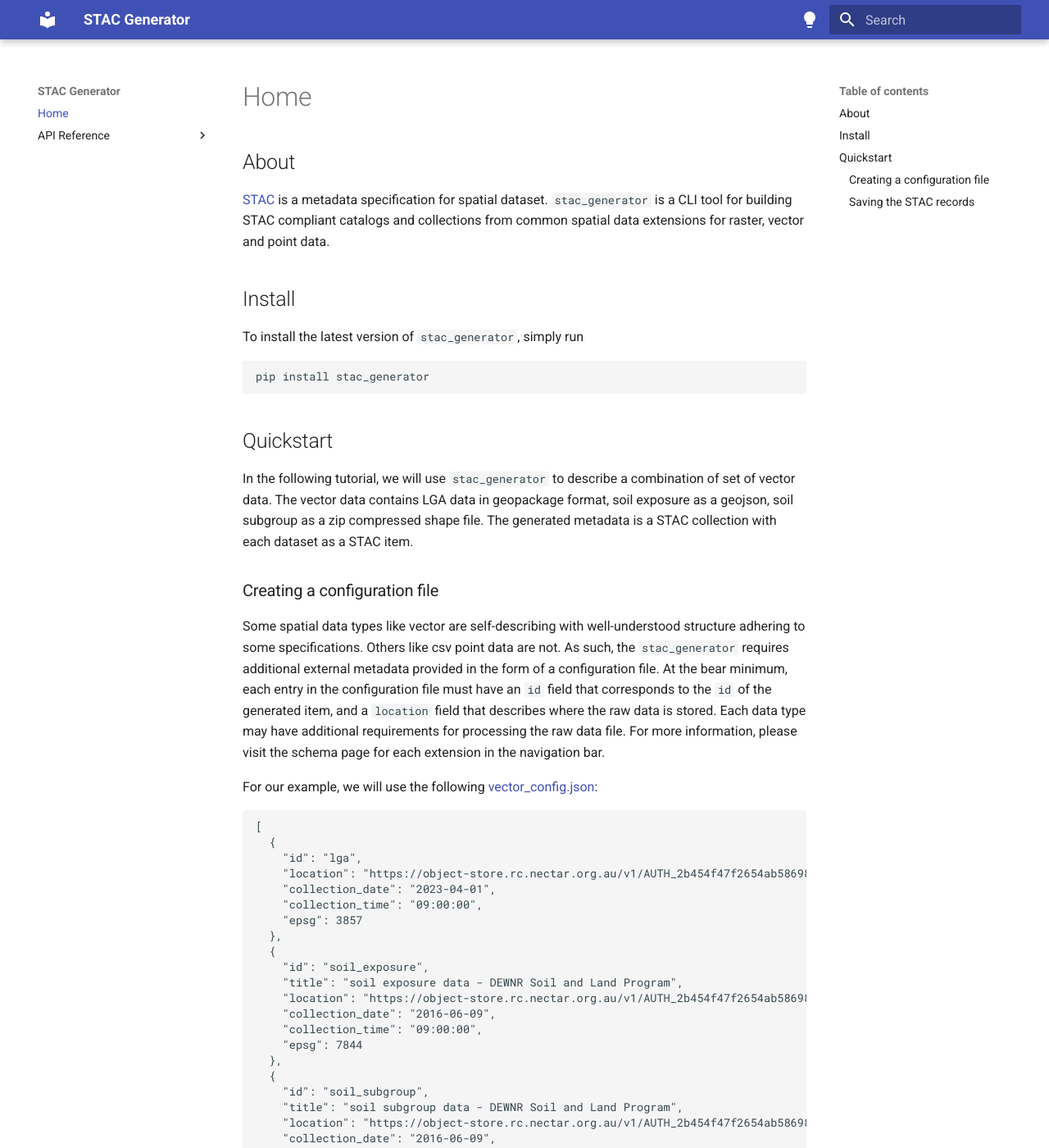
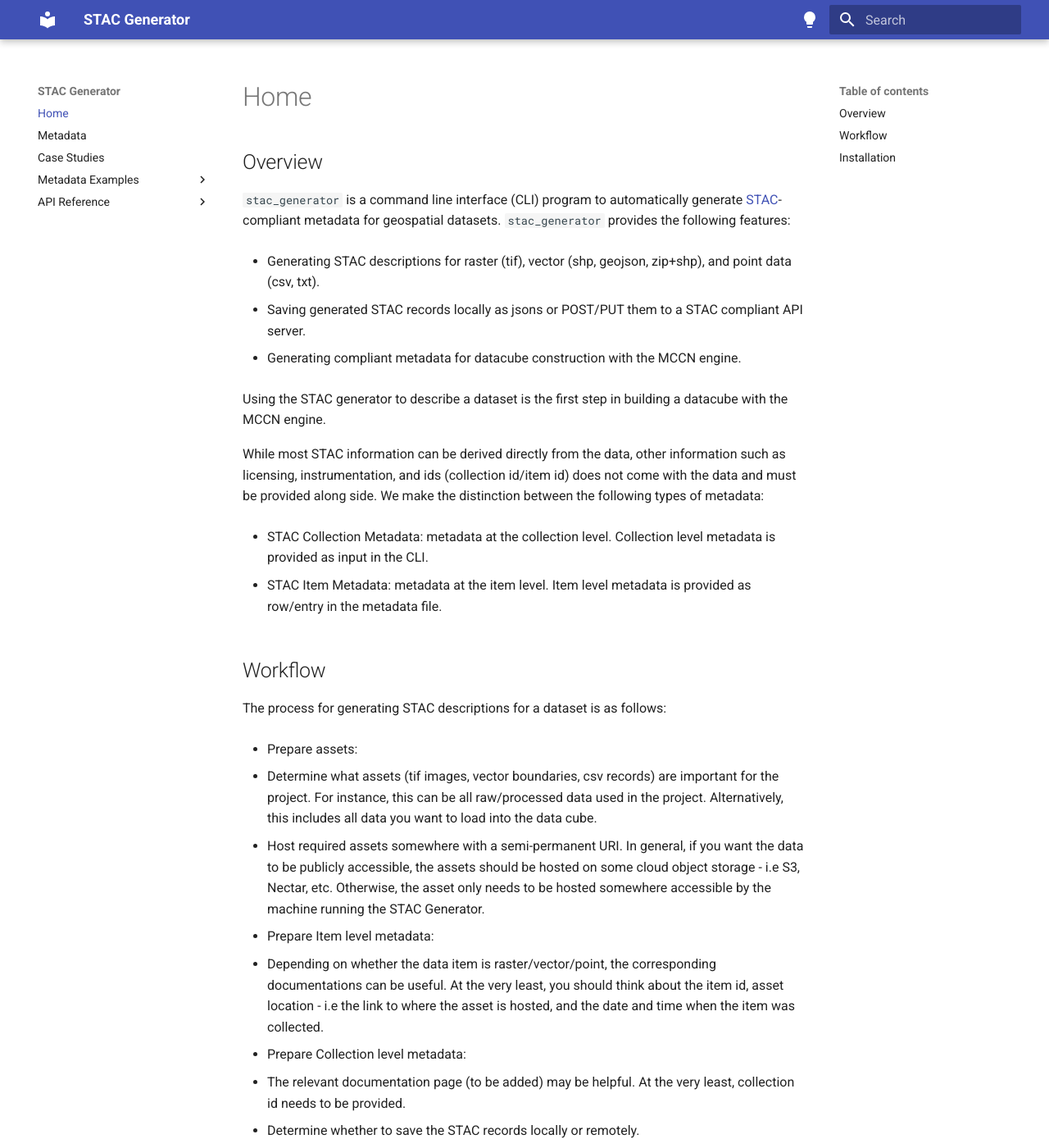
Before and after one commit to aus-plant-phenomics-network/stac-generator, an MkDocs documentation site: the page built from docs/index.md, in a window 1280 px wide and 1400 px high. Shown: the whole window at 82% size. Built offline with MkDocs 1.6.1 and Material for MkDocs 9.7.7, drawn with Linux system fonts in a browser that asks for light colours; some of the changed text lies outside the part shown.

Commit message:
docs: update documentation

````diff
--- /dev/null
+++ b/docs/case_studies.md
@@ -0,0 +1,62 @@
+## Quickstart
+
+In the following tutorial, we will use `stac_generator` to describe a combination of set of vector data. The vector data contains LGA data in geopackage format, soil exposure as a geojson, soil subgroup as a zip compressed shape file. The generated metadata is a STAC collection with each dataset as a STAC item.
+
+### Creating a configuration file
+
+Some spatial data types like vector are self-describing with well-understood structure adhering to some specifications. Others like csv point data are not. As such, the `stac_generator` requires additional external metadata provided in the form of a configuration file. At the bear minimum, each entry in the configuration file must have an `id` field that corresponds to the `id` of the generated item, and a `location` field that describes where the raw data is stored. Each data type may have additional requirements for processing the raw data file. For more information, please visit the schema page for each extension in the navigation bar.
+
+For our example, we will use the following [vector_config.json](https://object-store.rc.nectar.org.au/v1/AUTH_2b454f47f2654ab58698afd4b4d5eba7/mccn-test-data/documentation/vector_config.json):
+
+```json
+[
+  {
+    "id": "lga",
+    "location": "https://object-store.rc.nectar.org.au/v1/AUTH_2b454f47f2654ab58698afd4b4d5eba7/mccn-test-data/unit_tests/vector/data/lga.gpkg",
+    "collection_date": "2023-04-01",
+    "collection_time": "09:00:00",
+    "epsg": 3857
+  },
+  {
+    "id": "soil_exposure",
+    "title": "soil exposure data - DEWNR Soil and Land Program",
+    "location": "https://object-store.rc.nectar.org.au/v1/AUTH_2b454f47f2654ab58698afd4b4d5eba7/mccn-test-data/unit_tests/vector/data/soil_exposure.geojson",
+    "collection_date": "2016-06-09",
+    "collection_time": "09:00:00",
+    "epsg": 7844
+  },
+  {
+    "id": "soil_subgroup",
+    "title": "soil subgroup data - DEWNR Soil and Land Program",
+    "location": "https://object-store.rc.nectar.org.au/v1/AUTH_2b454f47f2654ab58698afd4b4d5eba7/mccn-test-data/unit_tests/vector/data/soil_subgroup.zip",
+    "collection_date": "2016-06-09",
+    "collection_time": "09:00:00",
+    "epsg": 1168
+  }
+]
+
+```
+
+In this example, the raw data (shape/geojson/gpkg) files are stored in a remote location. If you have files stored locally, you can also set the `location` field to point to the raw data.
+
+Users can also use a csv for configuration. The equivalent config in csv format can be found [here](https://object-store.rc.nectar.org.au/v1/AUTH_2b454f47f2654ab58698afd4b4d5eba7/mccn-test-data/documentation/vector_config.csv).
+
+### Saving the STAC records
+
+Once the configuration file is created, users can save the records to a local directory on disk, or to push to a STAC API endpoint.
+
+```bash
+stac_generator <config_path> --dst <save_path> --id <collection_id>
+```
+
+For instance, if I want to create the collection `vector_data` to `example/generated` with the `vector_config.json` config in the current directory, I can run the following:
+
+```bash
+stac_generator vector_config.json --dst example/generated --id vector_data
+```
+
+For saving to a remote API endpoint:
+
+```bash
+stac_generator vector_config.json --dst http://115.146.84.224:8082 --id vector_data
+```
--- a/docs/index.md
+++ b/docs/index.md
@@ -1,75 +1,58 @@
-## About
 
-[STAC](https://stacspec.org/en) is a metadata specification for spatial dataset. `stac_generator` is a CLI tool for building STAC compliant catalogs and collections from common spatial data extensions for raster, vector and point data.
+## Overview
+
+`stac_generator` is a command line interface (CLI) program to automatically generate [STAC](https://stacspec.org/en)-compliant metadata for geospatial datasets. `stac_generator` provides the following features:
+
+- Generating STAC descriptions for raster (tif), vector (shp, geojson, zip+shp), and point data (csv, txt).
+
+- Saving generated STAC records locally as jsons or POST/PUT them to a STAC compliant API server.
+
+- Generating compliant metadata for datacube construction with the MCCN engine.
+
+Using the STAC generator to describe a dataset is the first step in building a datacube with the MCCN engine.
+
+While most STAC information can be derived directly from the data, other information such as licensing, instrumentation, and ids (collection id/item id) does not come with the data and must be provided along side. We make the distinction between the following types of metadata:
+
+- STAC Collection Metadata: metadata at the collection level. Collection level metadata is provided as input in the CLI.
+
+- STAC Item Metadata: metadata at the item level. Item level metadata is provided as row/entry in the metadata file.
 
 
-## Install
 
-To install the latest version of `stac_generator`, simply run
+## Workflow
 
-```bash
+The process for generating STAC descriptions for a dataset is as follows:
+
+- Prepare assets:
+
+  - Determine what assets (tif images, vector boundaries, csv records) are important for the project. For instance, this can be all raw/processed data used in the project. Alternatively, this includes all data you want to load into the data cube.
+
+  - Host required assets somewhere with a semi-permanent URI. In general, if you want the data to be publicly accessible, the assets should be hosted on some cloud object storage - i.e S3, Nectar, etc. Otherwise, the asset only needs to be hosted somewhere accessible by the machine running the STAC Generator.
+
+- Prepare Item level metadata:
+
+  - Depending on whether the data item is raster/vector/point, the corresponding documentations can be useful. At the very least, you should think about the item id, asset location - i.e the link to where the asset is hosted, and the date and time when the item was collected.
+
+- Prepare Collection level metadata:
+
+  - The relevant documentation page (to be added) may be helpful. At the very least, collection id needs to be provided.
+
+- Determine whether to save the STAC records locally or remotely.
+
+
+
+## Installation
+
+Requirements: python3.10+
+
+STAC Generator can be installed directly from Pypi:
+
+```
 pip install stac_generator
 ```
 
-## Quickstart
-
-In the following tutorial, we will use `stac_generator` to describe a combination of set of vector data. The vector data contains LGA data in geopackage format, soil exposure as a geojson, soil subgroup as a zip compressed shape file. The generated metadata is a STAC collection with each dataset as a STAC item.
-
-### Creating a configuration file
-
-Some spatial data types like vector are self-describing with well-understood structure adhering to some specifications. Others like csv point data are not. As such, the `stac_generator` requires additional external metadata provided in the form of a configuration file. At the bear minimum, each entry in the configuration file must have an `id` field that corresponds to the `id` of the generated item, and a `location` field that describes where the raw data is stored. Each data type may have additional requirements for processing the raw data file. For more information, please visit the schema page for each extension in the navigation bar.
-
-For our example, we will use the following [vector_config.json](https://object-store.rc.nectar.org.au/v1/AUTH_2b454f47f2654ab58698afd4b4d5eba7/mccn-test-data/documentation/vector_config.json):
-
-```json
-[
-  {
-    "id": "lga",
-    "location": "https://object-store.rc.nectar.org.au/v1/AUTH_2b454f47f2654ab58698afd4b4d5eba7/mccn-test-data/unit_tests/vector/data/lga.gpkg",
-    "collection_date": "2023-04-01",
-    "collection_time": "09:00:00",
-    "epsg": 3857
-  },
-  {
-    "id": "soil_exposure",
-    "title": "soil exposure data - DEWNR Soil and Land Program",
-    "location": "https://object-store.rc.nectar.org.au/v1/AUTH_2b454f47f2654ab58698afd4b4d5eba7/mccn-test-data/unit_tests/vector/data/soil_exposure.geojson",
-    "collection_date": "2016-06-09",
-    "collection_time": "09:00:00",
-    "epsg": 7844
-  },
-  {
-    "id": "soil_subgroup",
-    "title": "soil subgroup data - DEWNR Soil and Land Program",
-    "location": "https://object-store.rc.nectar.org.au/v1/AUTH_2b454f47f2654ab58698afd4b4d5eba7/mccn-test-data/unit_tests/vector/data/soil_subgroup.zip",
-    "collection_date": "2016-06-09",
-    "collection_time": "09:00:00",
-    "epsg": 1168
-  }
-]
+Note that if you want STAC Generator to be accessible from everywhere (outside the environment where it is installed), you can install STAC Generator with pipx instead of pip. To install pipx, visit [this](https://pipx.pypa.io/stable/installation/).
 
 ```
-
-In this example, the raw data (shape/geojson/gpkg) files are stored in a remote location. If you have files stored locally, you can also set the `location` field to point to the raw data.
-
-Users can also use a csv for configuration. The equivalent config in csv format can be found [here](https://object-store.rc.nectar.org.au/v1/AUTH_2b454f47f2654ab58698afd4b4d5eba7/mccn-test-data/documentation/vector_config.csv).
-
-### Saving the STAC records
-
-Once the configuration file is created, users can save the records to a local directory on disk, or to push to a STAC API endpoint.
-
-```bash
-stac_generator <config_path> --dst <save_path> --id <collection_id>
+pipx install stac_generator
 ```
-
-For instance, if I want to create the collection `vector_data` to `example/generated` with the `vector_config.json` config in the current directory, I can run the following:
-
-```bash
-stac_generator vector_config.json --dst example/generated --id vector_data
-```
-
-For saving to a remote API endpoint:
-
-```bash
-stac_generator vector_config.json --dst http://115.146.84.224:8082 --id vector_data
-```
--- /dev/null
+++ b/docs/metadata.md
@@ -0,0 +1,56 @@
+## Data Types
+
+`stac_generator` classifies assets into `raster`, `vector`, and `point` data, using terminologies consistent with common [GIS](https://gisgeography.com/spatial-data-types-vector-raster/#:~:text=Vector%20data%20expresses%20by%20point,2021%20at%208%3A14%20pm) softwares. In general:
+
+- Point data contains one or more entries where each entry has the `X` and `Y` fields describing the location. Each entry usually contains other fields describing the attributes at the point location. For instance, this can be soil sample measurements or raw instrument readings at a particular coordinate. Point data can also have a field representing depth/elevation or time.
+- Vector data contains a collection of points whose relationship is determined by the vector type - (point, multipoint, line, multiline, polygon, multipolygon, etc). Vector data are usually shape files describing a plot or a field boundary, but can also contain plot level attributes - i.e. mean elevation, mean temperature, cumulative rainfall, etc.
+- Raster data contains several 2D layers (called bands) where each band represents the attribute value at each (x, y) coordinate in the 2D grid. For instance, an orthomosaic contains RGB bands, where each band is a 2D matrix with value between 0 and 255.
+
+### Supported Formats for data assets:
+- Raster:
+    - tif
+    - geotif
+- Vector:
+    - shp
+    - geojson
+    - zip+shp
+    - geopkg
+- Point:
+    - csv
+    - txt
+
+Note that in some cases, plot or field level attributes are recorded in a csv that does not contain X and Y columns but a plot or field ID column referencing the same attribute in a separate vector file. In this particular example, the csv should be treated as a vector rather than a point data. We have also provided a [utility tool]() (To be added) to denormalise the vector/csv combination into a single vector file.
+
+## Collection metadata
+
+Aside from `datetime`, `start_datetime`, `end_datetime`, collection metadata contains fields described in [STAC Common Metadata](https://github.com/radiantearth/stac-spec/blob/master/commons/common-metadata.md). In general, the most important fields are `id` (required), `keywords` (optional - can be useful for catalog filtering feature in the future), `license` (optional - licensing information).
+
+For a more detailed list of all fields, their data types, and default values, please refer to `STACCollectionConfig` under [this](schema.md) link.
+
+## Item metadata
+
+Item metadata contains all fields in collection metadata and additional required `collection_date` and `collection_time` fields describing when the item was collected. Item metadata must also specify the `location` field, that points to where the data asset is stored.
+
+For a more detailed list of all fields, their data types, and default values, please refer to `STACItemConfig` and `SourceConfig` under [this](schema.md) link.
+
+### Point metadata
+
+Point metadata contains all fields in item metadata (inherits from `SourceConfig`) and contains additional fields specifying how to process the given csv/txt file. This includes the `X` and `Y` fields specifying the columns to be treated as the X and Y coordinates, the `epsg` code specifying the CRS of the XY coordinates, and if the csv contains columns to be treated as depth/elevation or time, the optional `Z`, `T` and `time_format` fields.
+
+Users should also specify useful columns under `column_info` (please see `ColumnInfo` and `HasColumnInfo` under [this](schema.md) link). For a more detailed list of all fields, their data types, and default values, please refer to `CSVConfig` under [this](extensions/point/schema.md) link.
+
+### Vector metadata
+
+Vector metadata contains all fields in item metadata (inherits from `SourceConfig`). Since vector data is often self-described, vector metadata only requires the `epsg` code for sanity checking - i.e. to ensure that users know whether they are providing the right asset. If the vector data is a compressed zip file with multiple shp files, a `layer` field is needed to specify which `shp` file in the zip package the metadata is describing. If the vector data contains plot or field level attributes, the `column_info` should also be used.
+
+Users should also specify useful columns under `column_info` (please see `ColumnInfo` and `HasColumnInfo` under [this](schema.md) link). For a more detailed list of all fields, their data types, and default values, please refer to `VectorConfig` under [this](extensions/vector/schema.md) link.
+
+### Raster metadata
+
+Raster metadata contains all fields in item metadata (inherits from `SourceConfig`). The only extra fields in raster metadata are `epsg` code and `band_info`.
+
+For a more detailed list of all fields, their data types, and default values, please refer to `RasterConfig` under [this](extensions/raster/schema.md) link.
+
+## Representing Item metadata in a separate metadata file
+
+Item metadata can be provided as entry/row in the metadata to be provided in the CLI. Please refer to [case studies](case_studies.md) for more examples.
--- /dev/null
+++ b/docs/metadata_examples/point.md
@@ -0,0 +1,75 @@
+## BOM raw data (Time Series measurements)
+
+| longitude | latitude | elevation | station | YYYY-MM-DD | daily_rain | max_temp |
+|-----------|----------|-----------|---------|------------|------------|----------|
+| 138.519   | -34.952  | 2         | 23304   | 2020-01-01 | 0          | 32.2     |
+
+### BOM Metadata to provide to the STAC Generator
+
+```
+{
+  "id": "BOM_Data",
+  "location": "path/to/bom.csv",
+  "collection_date": "2020-01-01",
+  "collection_time": "10:00:00",
+  "X": "longitude",
+  "Y": "latitude",
+  "Z": "elevation",
+  "T": "YYYY-MM-DD",
+  "epsg": 4326,
+  "column_info": [
+    {
+      "name": "daily_rain",
+      "description": "daily rain fall in mm"
+    },
+    {
+      "name": "max_temp",
+      "description": "daily maximum temperature in C"
+    }
+  ]
+}
+```
+
+The values for id, location, collection_date, collection_time (required common metadata) are made-up. The values for X, Y, Z, T are obtained from the raw csv - i.e. longitude, latitude, elevation and YYYY-MM-DD respectively. epsg value cannot be derived from the csv and must be known by the user - i.e. reading dataset metadata on BOM/SILO website. The field column_info contains useful columns that the user want to read into the datacube.
+
+## Soil raw data (No depth, No Timestamp)
+
+| property | field  | profile | easting       | northing  | Ca_Soln |
+|----------|--------|---------|---------------|-----------|---------|
+| Sunbury  | Jordie | 3       | 773215.36<br> | 678187.36 | 3       |
+
+
+### Soil Metadata to provide to the STAC Generator
+
+```
+{
+  "id": "soil_data",
+  "location": "path/to/soil.csv",
+  "collection_date": "2020-01-01",
+  "collection_time": "10:00:00",
+  "X": "easting",
+  "Y": "northing",
+  "epsg": 28355,
+  "column_info": [
+    {
+      "name": "Ca_Soln",
+      "description": "Calcium solution in ppm"
+    },
+    {
+      "name": "profiles",
+      "description": "Field profile"
+    }
+  ]
+}
+
+```
+
+The values for id, location, collection_date, collection_time (required common metadata) are made-up. The values for X, Y are obtained from the raw csv - i.e. easting and northing respectively. There is no elevation and time column so they can be left blank. The value for epsg must be known before hand, in this example, we assume it to be GDA94/MGA55 with espg code 28355. Also assuming values for property and field are not important in this example, we don’t include them in column_info.
+
+## OZBarley Point Data
+
+OZBarley contains 2 point assets - `OZBarley1_measurement` and `OZBarley2_measurement`. The point asset can be downloaded from the following link: [OZBarley1](https://object-store.rc.nectar.org.au/v1/AUTH_2b454f47f2654ab58698afd4b4d5eba7/mccn-test-data/OZBarley/OZBarley1_measurement.csv), [OZBarley2](https://object-store.rc.nectar.org.au/v1/AUTH_2b454f47f2654ab58698afd4b4d5eba7/mccn-test-data/OZBarley/OZBarley2_measurement.csv). The overall config can be downloaded [here](https://object-store.rc.nectar.org.au/v1/AUTH_2b454f47f2654ab58698afd4b4d5eba7/mccn-test-data/OZBarley/remote_config.json). Note that the `epsg` code is known beforehand.
+
+## LlaraCampey Point Data
+
+The simplified test case for Llara Campey contains `soil_data.csv` point data. The config can be downloaded [here](https://object-store.rc.nectar.org.au/v1/AUTH_2b454f47f2654ab58698afd4b4d5eba7/mccn-test-data/LlaraCampey/LlaraCampey_config_simplified.json). The asset itself can be downloaded by visiting the `location` reference under `soil_measurement` entry. The link is reproduced [here](https://object-store.rc.nectar.org.au/v1/AUTH_2b454f47f2654ab58698afd4b4d5eba7/mccn-test-data/LlaraCampey/soil_data.csv) for convenience.
--- /dev/null
+++ b/docs/metadata_examples/raster.md
@@ -0,0 +1,7 @@
+## OZBarley Raster Data
+
+OZBarley contains 6 orthomosaics covering 2 areas over 3 time periods. The dataset also contains 2 DSM tifs. The config can be downloaded [here](https://object-store.rc.nectar.org.au/v1/AUTH_2b454f47f2654ab58698afd4b4d5eba7/mccn-test-data/OZBarley/remote_config.json). The actual assets can be downloaded by following the `location` field in corresponding entry in the config file. Please note how the `band_info` field is used to describe the raster bands.
+
+## LlaraCampey Raster Data
+
+Llara Campey contains 4 tifs of krigged ECa and Gamma K measurements. The config can be downloaded [here](https://object-store.rc.nectar.org.au/v1/AUTH_2b454f47f2654ab58698afd4b4d5eba7/mccn-test-data/LlaraCampey/LlaraCampey_config_simplified.json). The actual assets can be downloaded by following the `location` field in the corresponding entry. Please note how the `band_info` field is used to describe the raster bands.
--- /dev/null
+++ b/docs/metadata_examples/vector.md
@@ -0,0 +1,8 @@
+## OZBarley Vector Data
+
+OZBarley contains 2 vector assets - `OZBarley1_layout` and `OZBarley2_layout`. The overall config can be downloaded [here](https://object-store.rc.nectar.org.au/v1/AUTH_2b454f47f2654ab58698afd4b4d5eba7/mccn-test-data/OZBarley/remote_config.json). The vector assets can be downloaded by following the `location` field under `OZBarley1_layout` and `OZBarley2_layout` items in the config. The links for [OZBarley1](https://object-store.rc.nectar.org.au/v1/AUTH_2b454f47f2654ab58698afd4b4d5eba7/mccn-test-data/OZBarley/OZBarley1_layout_240906.geojson) and [OZBarley2](https://object-store.rc.nectar.org.au/v1/AUTH_2b454f47f2654ab58698afd4b4d5eba7/mccn-test-data/OZBarley/OZBarley2_layout_240906.geojson) are reproduced for convenience.
+
+
+## LlaraCampey Vector Data
+
+The simplified test case for Llara Campey contains the boundary shapes of different Llara and Campey plots stored as shp file in a compressed zip. To specify a particular boundary, a layer field must be provided. For more information, please refer to the [config](https://object-store.rc.nectar.org.au/v1/AUTH_2b454f47f2654ab58698afd4b4d5eba7/mccn-test-data/LlaraCampey/LlaraCampey_config_simplified.json). Note how C1, C2, ... layout files all reference the same [zip](https://object-store.rc.nectar.org.au/v1/AUTH_2b454f47f2654ab58698afd4b4d5eba7/mccn-test-data/LlaraCampey/boundary_wgs84.zip), with `layer` being the differentiator. Also note that while OZBarley vector files have associated attributes that are described with `column_info`, the vector files for LlaraCampey are simple shape files with no attribute (and thus do not contain `column_info`).
--- a/mkdocs.yml
+++ b/mkdocs.yml
@@ -16,11 +16,16 @@ theme:
 
 nav:
   - Home: index.md
+  - Metadata: metadata.md
+  - Case Studies: case_studies.md
+  - Metadata Examples:
+    - Point: metadata_examples/point.md
+    - Vector: metadata_examples/vector.md
+    - Raster: metadata_examples/raster.md
   - API Reference:
     - Generator: generator.md
     - Schema: schema.md
     - Utility: utils.md
-    # - Typing: typing.md
     - Extension:
       - Point:
         - Generator: extensions/point/generator.md
@@ -28,6 +33,9 @@ nav:
       - Vector:
         - Generator: extensions/vector/generator.md
         - Schema: extensions/vector/schema.md
+      - Raster:
+        - Generator: extensions/raster/generator.md
+        - Schema: extensions/raster/schema.md
 
 plugins:
   - search
````
Also changed, not shown: docs/extensions/raster/generator.md (added, +1 -0 lines), docs/extensions/raster/schema.md (added, +1 -0 lines).
